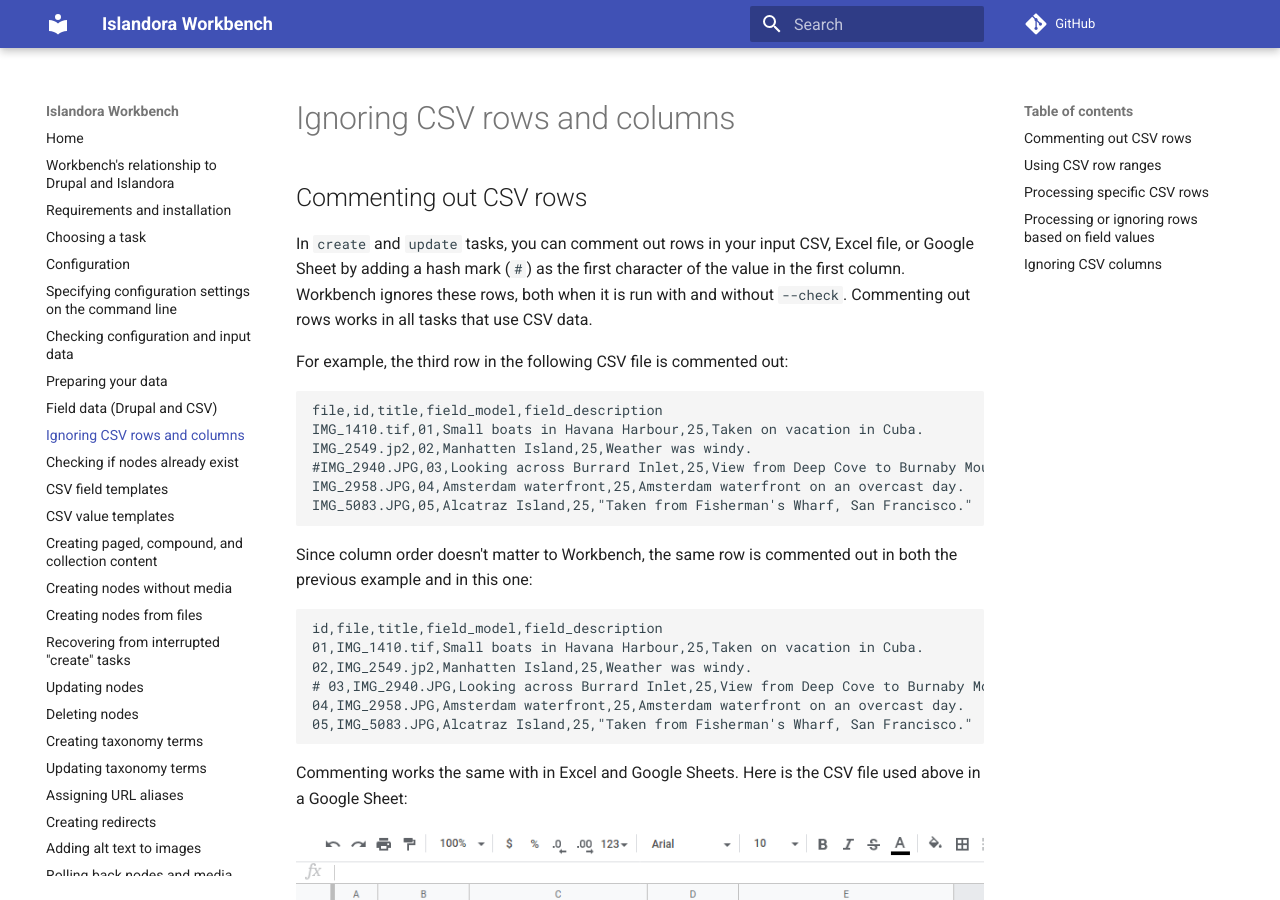
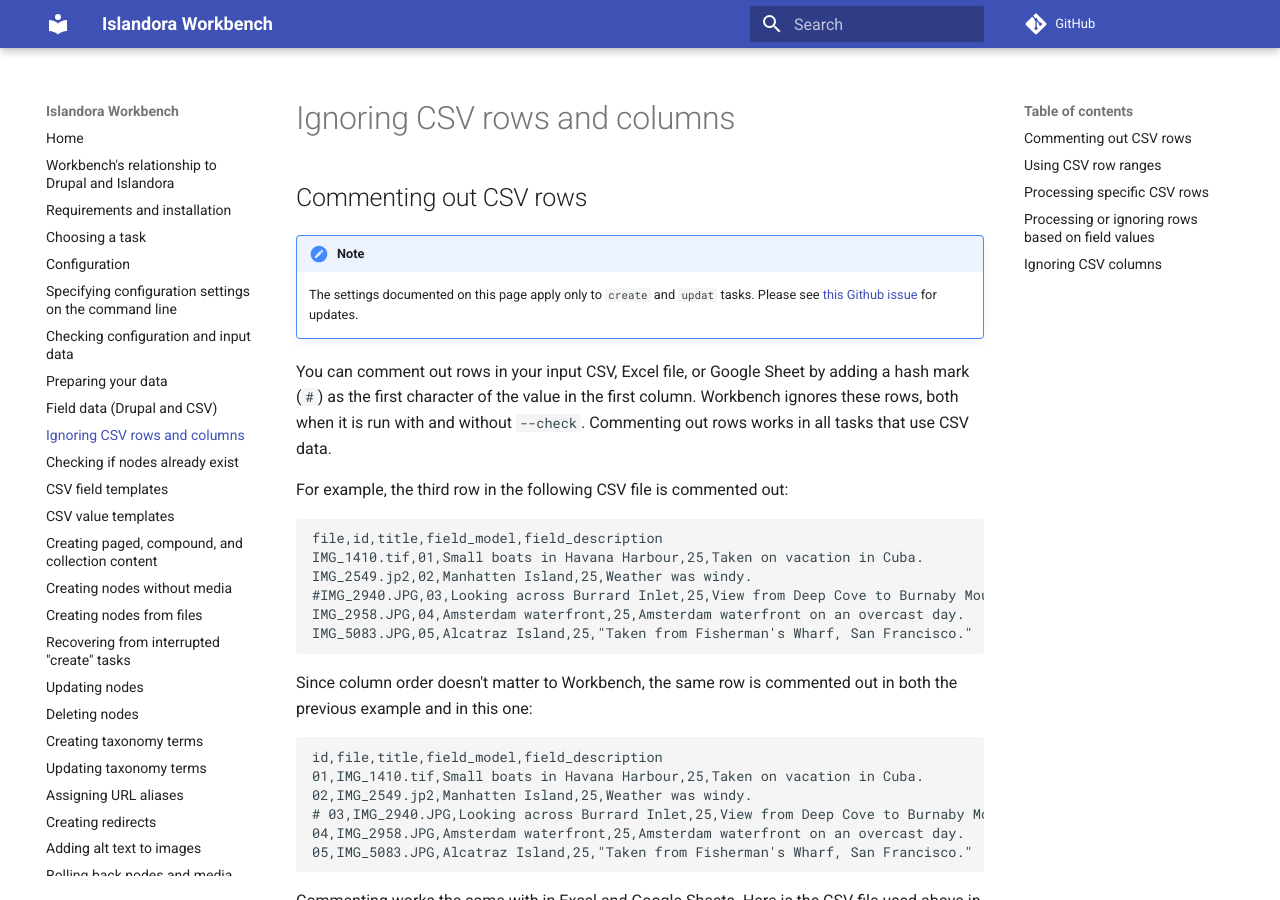
Before and after one commit to mjordan/islandora_workbench_docs, an MkDocs documentation site: the page built from docs/ignoring_csv_rows_and_columns.md, in a window 1280 px wide and 900 px high. Built offline with MkDocs 1.6.1 and Material for MkDocs 9.7.7, drawn with Linux system fonts in a browser that asks for light colours; comment, search, counter and statistics services are not loaded.

```diff
--- a/docs/ignoring_csv_rows_and_columns.md
+++ b/docs/ignoring_csv_rows_and_columns.md
@@ -1,6 +1,9 @@
 ## Commenting out CSV rows
 
-In `create` and `update` tasks, you can comment out rows in your input CSV, Excel file, or Google Sheet by adding a hash mark (`#`) as the first character of the value in the first column. Workbench ignores these rows, both when it is run with and without `--check`. Commenting out rows works in all tasks that use CSV data.
+!!! note
+    The settings documented on this page apply only to `create` and `updat` tasks. Please see [this Github issue](https://github.com/mjordan/islandora_workbench/issues/895) for updates.
+
+You can comment out rows in your input CSV, Excel file, or Google Sheet by adding a hash mark (`#`) as the first character of the value in the first column. Workbench ignores these rows, both when it is run with and without `--check`. Commenting out rows works in all tasks that use CSV data.
 
 For example, the third row in the following CSV file is commented out:
 
```
